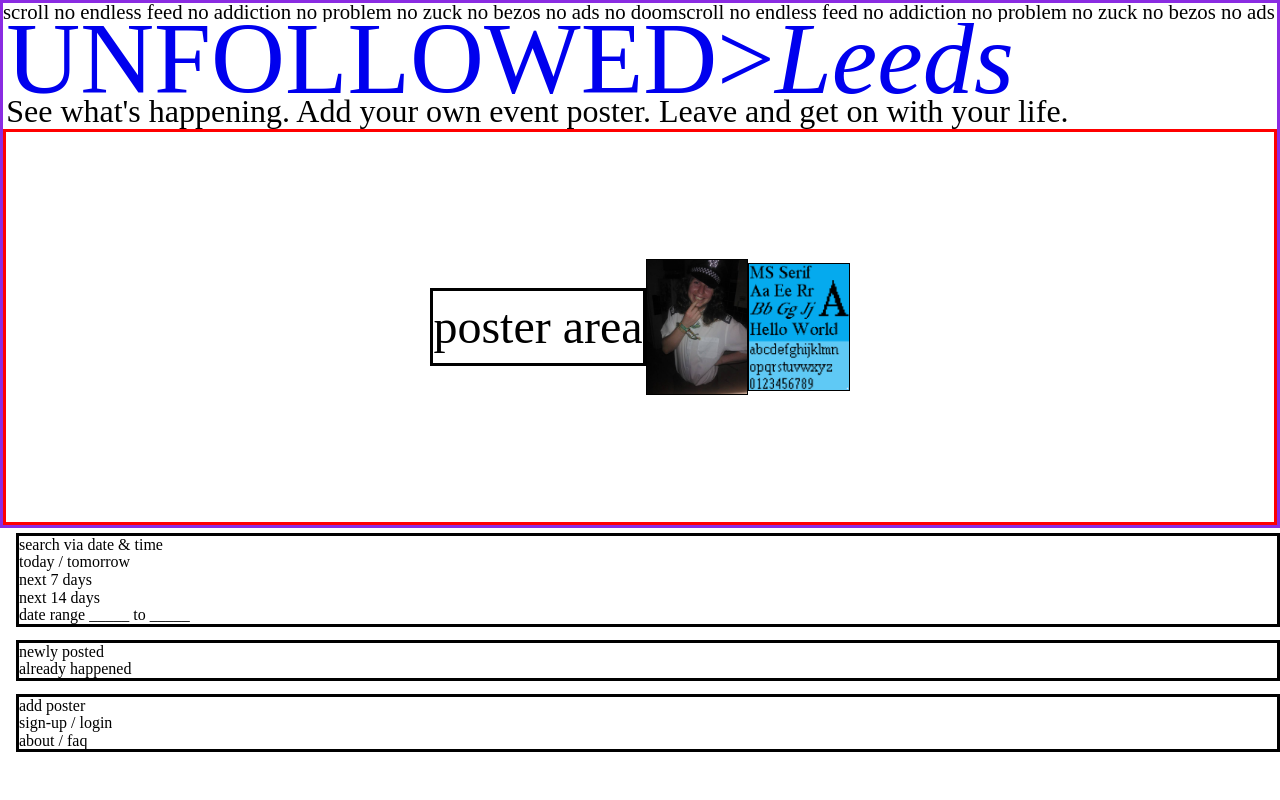
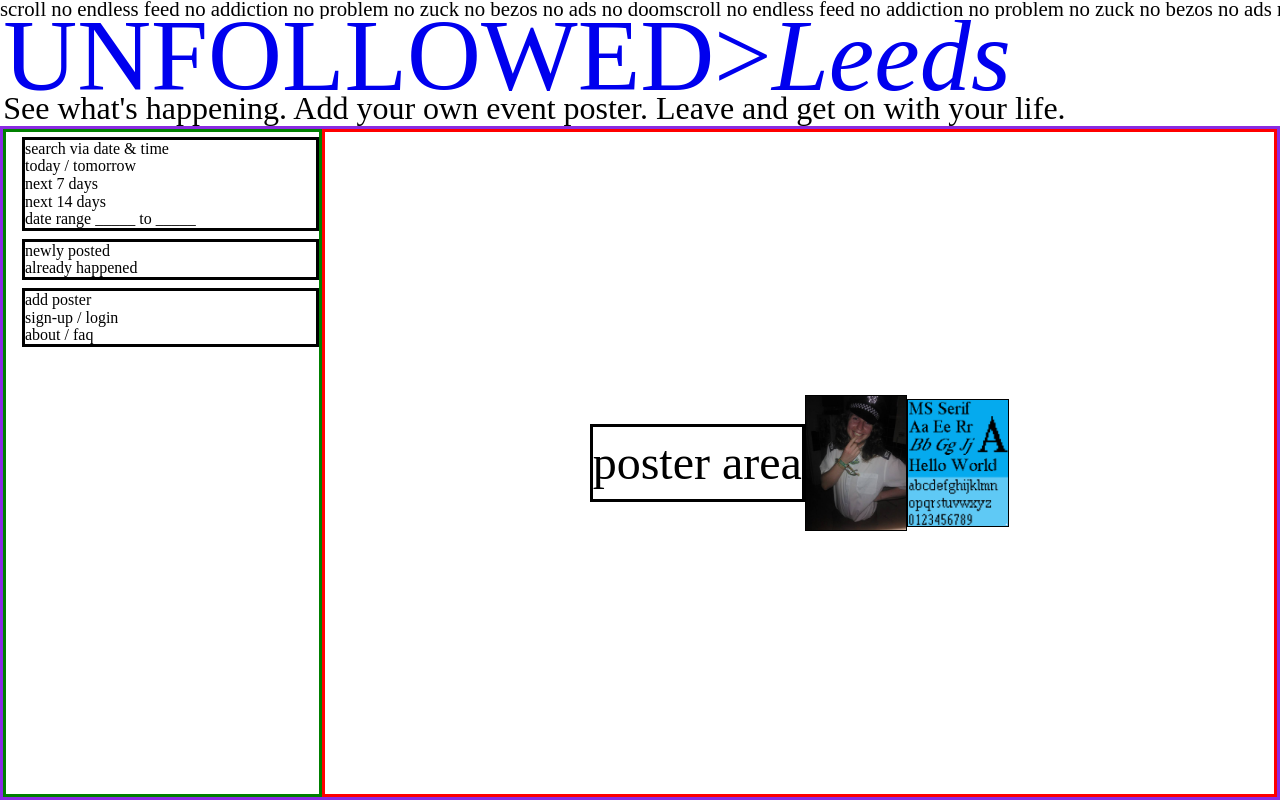
Before and after one commit to tomglencross69/unfollowed-leeds, a Nuxt app: page / in a window 1280 px wide. Built offline with nearby package versions, Linux system fonts and the light colour scheme; a web font is replaced by a local one.

Commit message:
fixes layout

```diff
--- a/pages/index.vue
+++ b/pages/index.vue
@@ -1,8 +1,15 @@
 <template>
-  <div class="desktop-wrapper">
-  <div class="top-section-mobile">
-  <ScrollHeader/>
-  <PageHeader/>
+  <div class="app-wrapper">
+    <!-- Headers are always at the top, full width -->
+    <ScrollHeader class="scroll-header"/>
+    <PageHeader class="page-header"/>
+
+    <!-- Main content area has different layouts for mobile vs desktop -->
+    <div class="content-area">
+      <!-- Left navbar for desktop -->
+      <NavBar class="desktop-navbar"/>
+
+      <!-- Poster area -->
       <main class="poster-wrapper">
         <h1 class="poster-title">poster area</h1>
         <PosterCard class="poster-card"
@@ -10,12 +17,11 @@
           :key="gig.slug"
           :gig="gig"
         />
-    <!-- <NuxtLink to="/account">Account</NuxtLink> -->
       </main>
     </div>
-  <div class="bottom-section-mobile">
-    <NavBar/>
-  </div>
+
+    <!-- Bottom navbar for mobile only -->
+    <NavBar class="mobile-navbar"/>
   </div>
 </template>
 
@@ -37,36 +43,24 @@
 </script>
 
 <style scoped>
-
-@media (min-width: 768px) {
-  .desktop-wrapper {
-    display: grid
-
+/* Common styles */
+.app-wrapper {
+  display: flex;
+  flex-direction: column;
+  height: 100vh;
 }
 
-}
-
-  .top-section-mobile {
-      height:66vh;
-      display: flex;
-      flex-direction: column;
-      border: solid blueviolet;
-      overflow: hidden;
-    }
-
-  .bottom-section-mobile {
-    height:33vh;
+.scroll-header, .page-header {
+  width: 100%;
 }
 
 .poster-wrapper {
   font-family: "Times New Roman", serif;
   border: solid red;
-    /* flex and flex-grow one make the container fill the top section */
   display: flex;
   flex-wrap: wrap;
   justify-content: center;
   align-items: center;
-    flex-grow: 1;
   overflow-y: auto;
   box-sizing: border-box;
 }
@@ -77,6 +71,49 @@
   border: solid black;
 }
 
+/* Mobile layout (default) */
+.content-area {
+  height: 66vh;
+  display: flex;
+  flex-direction: column;
+  border: solid blueviolet;
+  overflow: hidden;
+}
 
+.desktop-navbar {
+  display: none; /* Hide on mobile */
+}
 
+.mobile-navbar {
+  height: 33vh;
+  display: block;
+}
+
+.poster-wrapper {
+  flex-grow: 1;
+}
+
+/* Desktop layout */
+@media (min-width: 768px) {
+  .content-area {
+    flex-direction: row;
+    flex-grow: 1;
+    height: auto;
+  }
+
+  .desktop-navbar {
+    display: block;
+    width: 25%;
+    border: solid green;
+  }
+
+  .mobile-navbar {
+    display: none; /* Hide on desktop */
+  }
+
+  .poster-wrapper {
+    width: 75%;
+    height: 100%;
+  }
+}
 </style>
```
Lines whose indentation alone changed are shown as unchanged.
